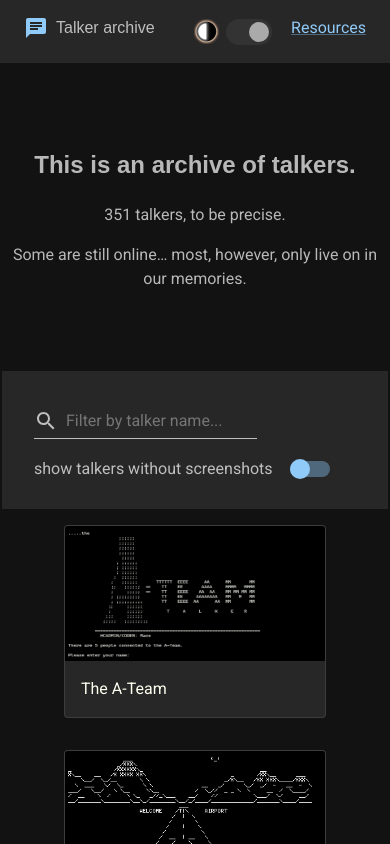
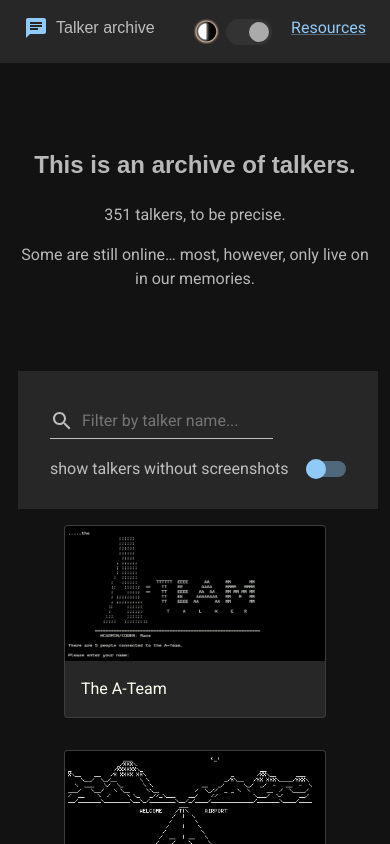
Before and after one commit to moopet/talker-archive-svelte, a SvelteKit app: page / in a window 390 px wide. Shown: the top 844 px of the page. Built offline with nearby package versions, Linux system fonts and the light colour scheme; no server answers.

Commit message:
responsive styles for details page

```diff
--- a/src/app.css
+++ b/src/app.css
@@ -98,8 +98,8 @@ main {
   margin-inline-end: auto;
   margin-block-start: 2rem;
   margin-block-end: 0;
-  padding-inline-start: 0;
-  padding-inline-end: 0;
+  padding-inline-start: 1rem;
+  padding-inline-end: 1rem;
   padding-block-start: 0;
   padding-block-end: 0;
   width: 100%;
--- a/src/routes/details/[slug]/+page.svelte
+++ b/src/routes/details/[slug]/+page.svelte
@@ -151,6 +151,7 @@
 <style>
 section {
   display: flex;
+  flex-direction: column;
   justify-content: space-between;
   max-width: 100%;
   text-align: start;
@@ -159,6 +160,18 @@ section {
     br {
       margin-block-end: 0.5rem;
     }
+  }
+}
+
+@media(max-width: 640px) {
+  section img {
+    max-width: 100%;
+  }
+}
+
+@media(min-width: 1024px) {
+  section {
+    flex-direction: row;
   }
 }
 
```
